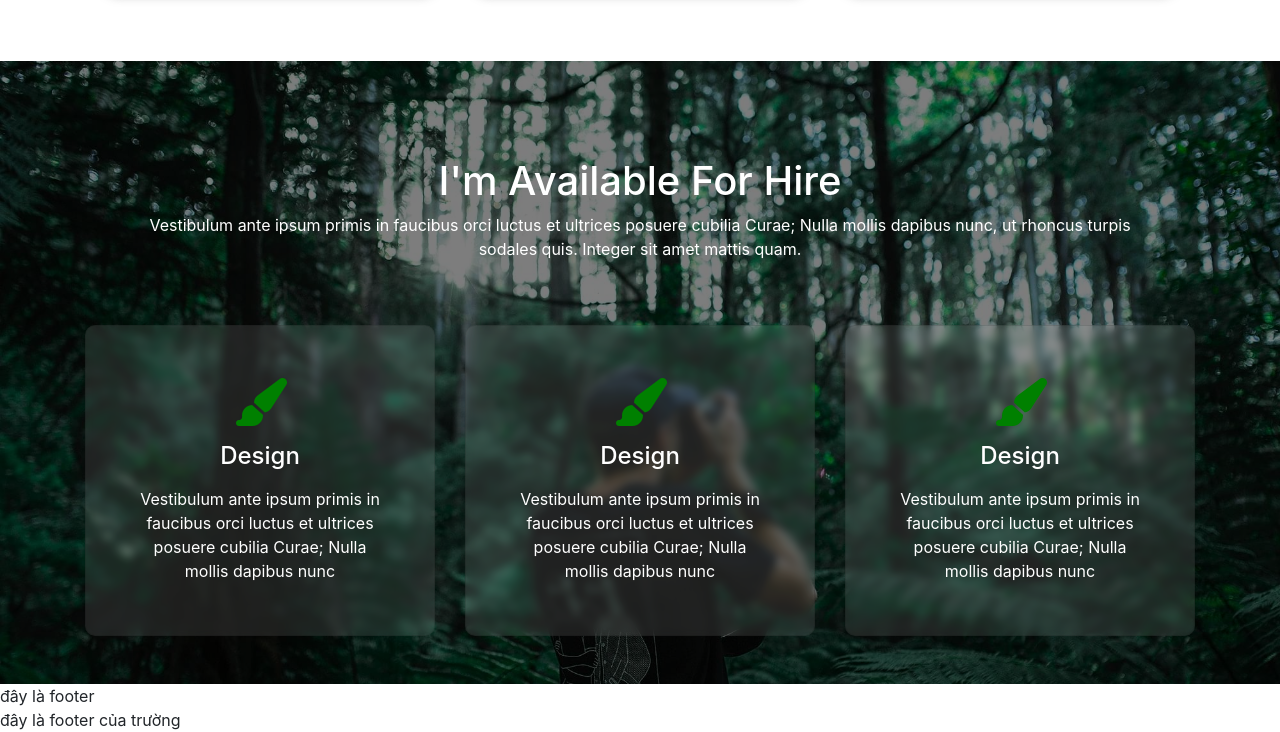
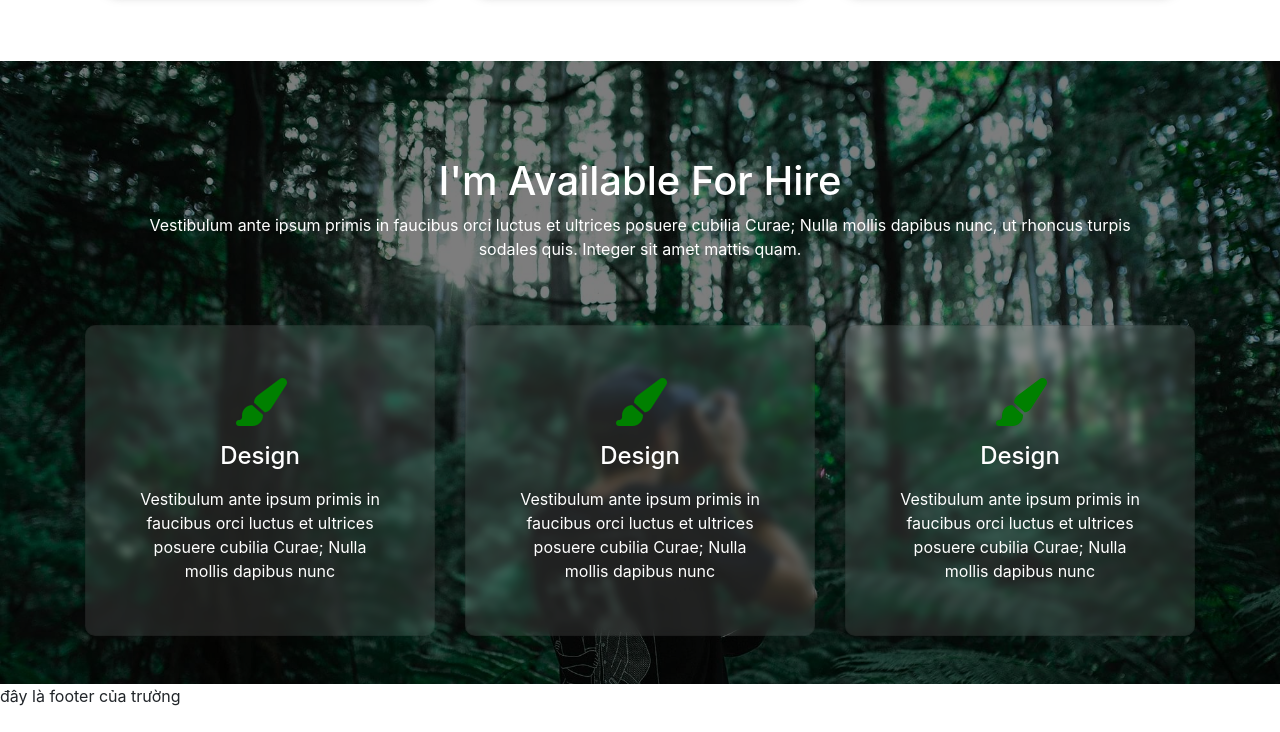
Before and after one commit to lololomon/portfolio, a plain HTML site: page Index.html in a window 1280 px wide. Shown: the part 2028-2760 px from the top of the page. After the commit the page ends 2736 px from the top, so only its background shows below. Drawn offline with nearby package versions, Linux system fonts and the light colour scheme.

Commit message:
footer by truong

```diff
--- a/Index.html
+++ b/Index.html
@@ -306,8 +306,6 @@
             </div>
         </div>
     </section>
-    <footer> đây là footer</footer>
-
     <footer>đây là footer của trường</footer>
 
     <!-- Optional JavaScript -->
```
